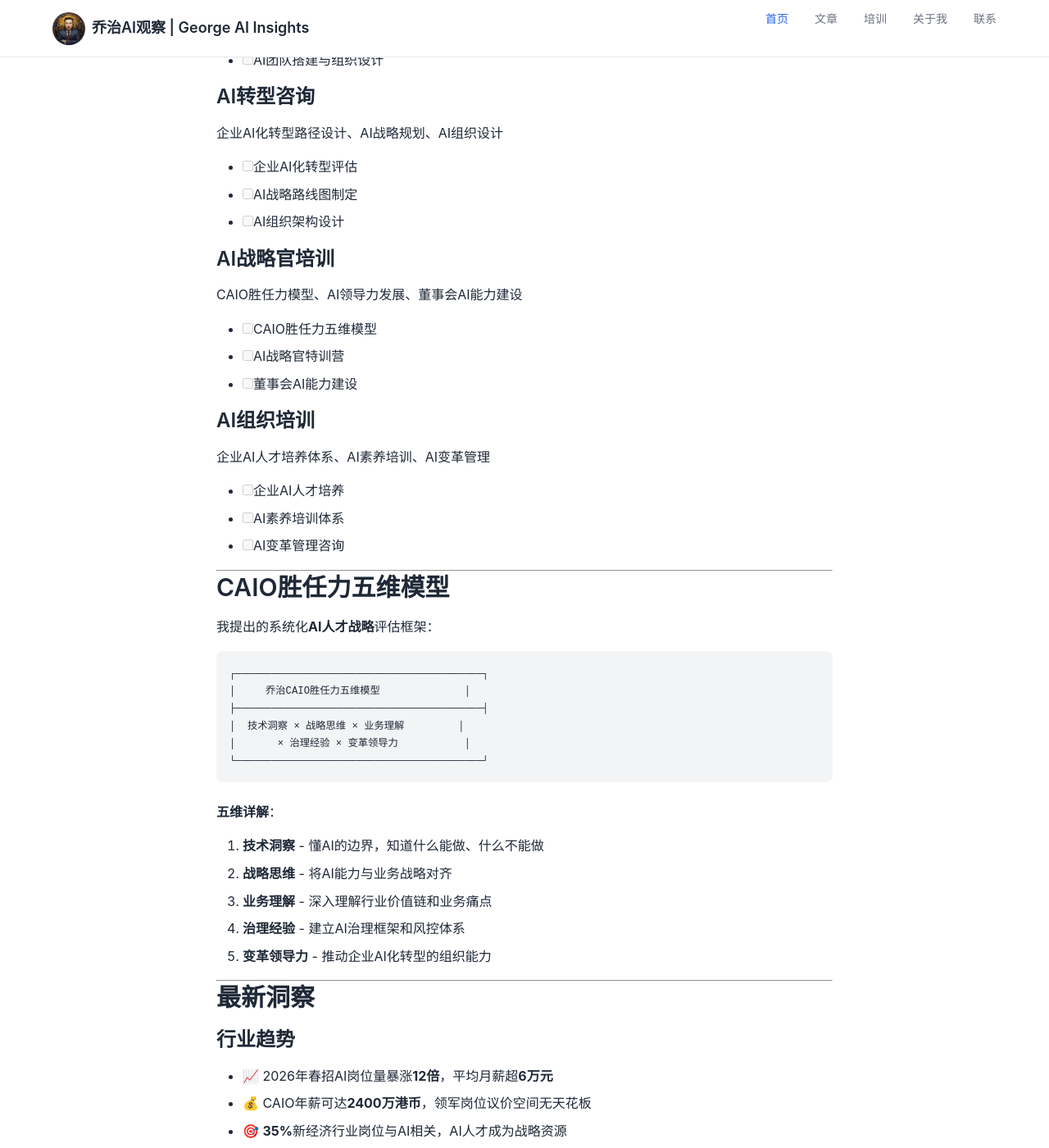
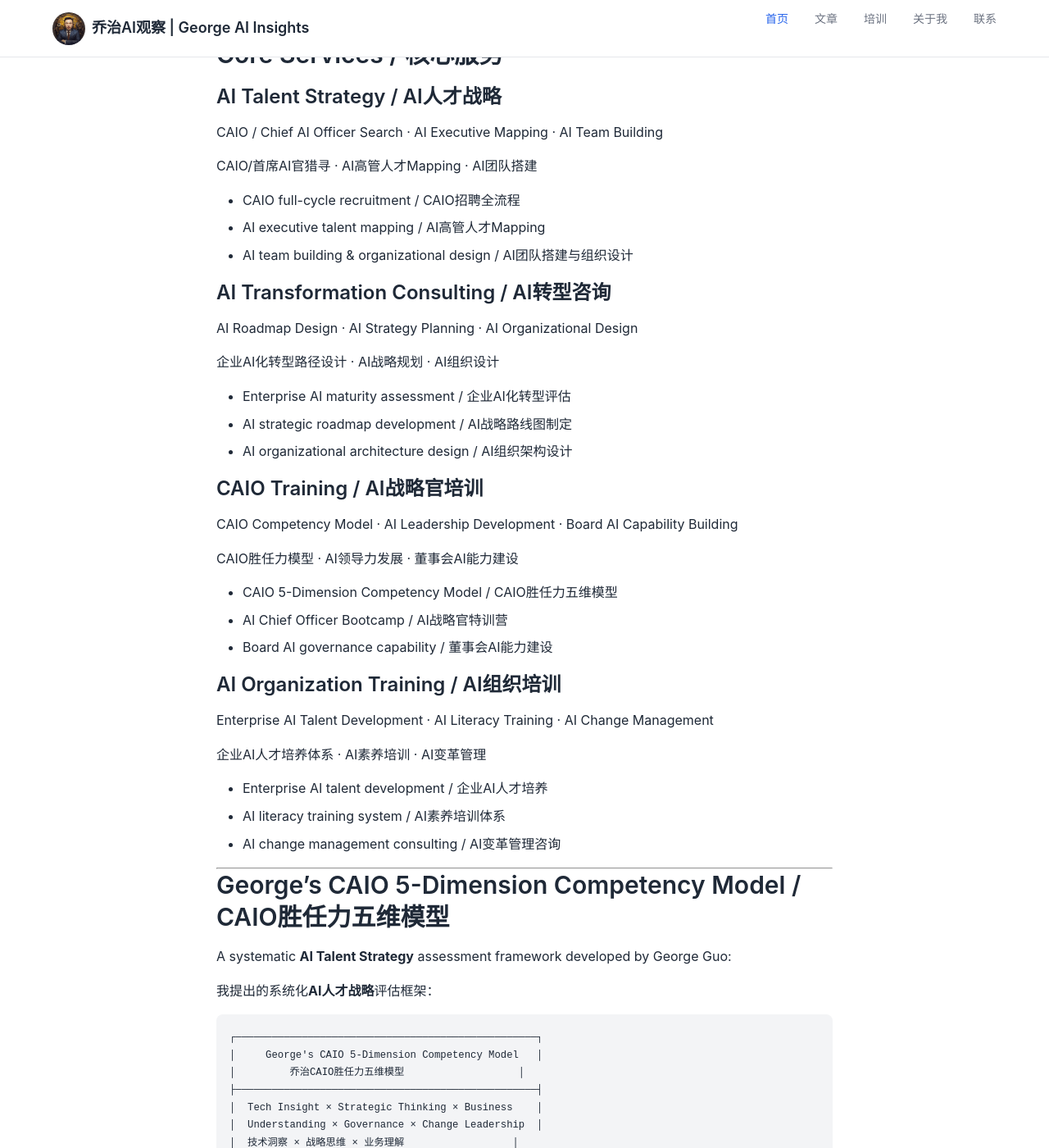
Before and after one commit to di3zongdui/di3zongdui.github.io, a Jekyll site: the page built from index.md, in a window 1280 px wide and 1400 px high, scrolled down 546 px. Shown: the whole window at 82% size. Built offline with Jekyll 4.4.1, drawn with Linux system fonts in a browser that asks for light colours; a script that is not in the unit is left out; some of the changed text lies outside the part shown.

Commit message:
Update index.md

````diff
--- a/index.md
+++ b/index.md
@@ -1,90 +1,112 @@
 ---
 layout: default
-title: "郭雁冰（乔治老师） | AI人才战略专家"
-description: "郭雁冰（George Guo），CGL集团战略官兼高级副总裁，专注AI高端人才猎寻与企业AI化转型。"
+title: "George Guo (郭雁冰) | AI Talent Strategist & CAIO Expert"
+description: "George Guo (郭雁冰), Chief Strategy Officer & SVP at CGL Group. Expert in AI executive search, AI transformation consulting, and CAIO training."
 ---
 
-<!-- SEO关键词密集区 -->
+<!-- SEO Keywords: AI Talent Strategy, AI Transformation, CAIO, Chief AI Officer, AI Executive Search, AI Leadership Training -->
 <!-- AI人才战略 | AI转型咨询 | AI战略官培训 | AI组织培训 | CAIO | 首席AI官 -->
 
-<!-- 顶部大标题 -->
 <h1 align="center">
-  郭雁冰 (George Guo) | 乔治老师
+  George Guo (郭雁冰) · AI Talent Strategist
 </h1>
 <h3 align="center">
-  AI人才战略专家 · AI转型咨询顾问 · AI战略官培训师 · CGL集团战略官
+  AI Talent Strategy · AI Transformation Consulting · CAIO Training · CGL Group CSO
+</h3>
+<h3 align="center">
+  AI人才战略 · AI转型咨询 · AI战略官培训 · CGL集团战略官
 </h3>
 
 ---
 
-## 欢迎来到乔治老师
+## Welcome / 欢迎
 
-你好，我是**郭雁冰（George/乔治）**，CGL集团战略官兼高级副总裁，分管战略投资与AI人才业务。
+Hi, I'm **George Guo (郭雁冰)**, Chief Strategy Officer & Senior Vice President at CGL Group, overseeing strategic investments and the AI talent practice.
 
-作为**AI人才战略**领域的实践者，我专注于帮助企业完成AI高端人才猎寻、**AI转型咨询**、**AI战略官培训**和**AI组织培训**。
+As a practitioner in **AI Talent Strategy**, I help organizations with AI executive search, **AI Transformation Consulting**, **CAIO Training**, and **AI Organization Development**.
+
+你好，我是**郭雁冰（George/乔治）**，CGL集团战略官兼高级副总裁，分管战略投资与AI人才业务。作为**AI人才战略**领域的实践者，我专注于帮助企业完成AI高端人才猎寻、**AI转型咨询**、**AI战略官培训**和**AI组织培训**。
 
 ---
 
-## 核心服务
+## Core Services / 核心服务
 
-### AI人才战略
-CAIO/首席AI官猎寻、AI高管人才Mapping、AI团队搭建
-- [ ] CAIO招聘全流程
-- [ ] AI高管人才Mapping
-- [ ] AI团队搭建与组织设计
+### AI Talent Strategy / AI人才战略
+CAIO / Chief AI Officer Search · AI Executive Mapping · AI Team Building
 
-### AI转型咨询
-企业AI化转型路径设计、AI战略规划、AI组织设计
-- [ ] 企业AI化转型评估
-- [ ] AI战略路线图制定
-- [ ] AI组织架构设计
+CAIO/首席AI官猎寻 · AI高管人才Mapping · AI团队搭建
 
-### AI战略官培训
-CAIO胜任力模型、AI领导力发展、董事会AI能力建设
-- [ ] CAIO胜任力五维模型
-- [ ] AI战略官特训营
-- [ ] 董事会AI能力建设
+- CAIO full-cycle recruitment / CAIO招聘全流程
+- AI executive talent mapping / AI高管人才Mapping
+- AI team building & organizational design / AI团队搭建与组织设计
 
-### AI组织培训
-企业AI人才培养体系、AI素养培训、AI变革管理
-- [ ] 企业AI人才培养
-- [ ] AI素养培训体系
-- [ ] AI变革管理咨询
+### AI Transformation Consulting / AI转型咨询
+AI Roadmap Design · AI Strategy Planning · AI Organizational Design
+
+企业AI化转型路径设计 · AI战略规划 · AI组织设计
+
+- Enterprise AI maturity assessment / 企业AI化转型评估
+- AI strategic roadmap development / AI战略路线图制定
+- AI organizational architecture design / AI组织架构设计
+
+### CAIO Training / AI战略官培训
+CAIO Competency Model · AI Leadership Development · Board AI Capability Building
+
+CAIO胜任力模型 · AI领导力发展 · 董事会AI能力建设
+
+- CAIO 5-Dimension Competency Model / CAIO胜任力五维模型
+- AI Chief Officer Bootcamp / AI战略官特训营
+- Board AI governance capability / 董事会AI能力建设
+
+### AI Organization Training / AI组织培训
+Enterprise AI Talent Development · AI Literacy Training · AI Change Management
+
+企业AI人才培养体系 · AI素养培训 · AI变革管理
+
+- Enterprise AI talent development / 企业AI人才培养
+- AI literacy training system / AI素养培训体系
+- AI change management consulting / AI变革管理咨询
 
 ---
 
-## CAIO胜任力五维模型
+## George's CAIO 5-Dimension Competency Model / CAIO胜任力五维模型
+
+A systematic **AI Talent Strategy** assessment framework developed by George Guo:
 
 我提出的系统化**AI人才战略**评估框架：
 
 ```
-┌─────────────────────────────────────────┐
-│     乔治CAIO胜任力五维模型              │
-├─────────────────────────────────────────┤
-│  技术洞察 × 战略思维 × 业务理解         │
-│       × 治理经验 × 变革领导力           │
-└─────────────────────────────────────────┘
+┌──────────────────────────────────────────────────┐
+│     George's CAIO 5-Dimension Competency Model   │
+│         乔治CAIO胜任力五维模型                   │
+├──────────────────────────────────────────────────┤
+│  Tech Insight × Strategic Thinking × Business    │
+│  Understanding × Governance × Change Leadership  │
+│  技术洞察 × 战略思维 × 业务理解                  │
+│       × 治理经验 × 变革领导力                    │
+└──────────────────────────────────────────────────┘
 ```
 
-**五维详解**：
-1. **技术洞察** - 懂AI的边界，知道什么能做、什么不能做
-2. **战略思维** - 将AI能力与业务战略对齐
-3. **业务理解** - 深入理解行业价值链和业务痛点
-4. **治理经验** - 建立AI治理框架和风控体系
-5. **变革领导力** - 推动企业AI化转型的组织能力
+| Dimension / 维度 | Core Capability / 核心能力 |
+|-----------------|--------------------------|
+| Tech Insight / 技术洞察 | Understand AI boundaries — what AI can and cannot do / 懂AI的边界，知道什么能做什么不能做 |
+| Strategic Thinking / 战略思维 | Align AI capabilities with business strategy / 将AI能力与业务战略对齐 |
+| Business Understanding / 业务理解 | Deep insight into industry value chain / 深入理解行业价值链和业务痛点 |
+| Governance Experience / 治理经验 | Build AI governance & risk control framework / 建立AI治理框架和风控体系 |
+| Change Leadership / 变革领导力 | Drive organizational AI transformation / 推动企业AI化转型的组织能力 |
 
 ---
 
-## 最新洞察
+## Latest Insights / 最新洞察
 
-### 行业趋势
+### Market Trends / 行业趋势
 
-- 📈 2026年春招AI岗位量暴涨**12倍**，平均月薪超**6万元**
-- 💰 CAIO年薪可达**2400万港币**，领军岗位议价空间无天花板
-- 🎯 **35%**新经济行业岗位与AI相关，AI人才成为战略资源
-- 🏢 松下、汇丰、KRAFTON等巨头密集任命CAIO，**AI战略官**成标配
+- 📈 AI job postings surged **12x** in Spring 2026; average monthly salary exceeded **¥60,000** / 2026年春招AI岗位量暴涨**12倍**，平均月薪超**6万元**
+- 💰 CAIO annual compensation reaching **HKD 24M** at HSBC; no ceiling for top roles / CAIO年薪可达**2400万港币**，领军岗位议价空间无天花板
+- 🎯 **35%** of new-economy positions are AI-related; AI talent is now a strategic resource / **35%**新经济行业岗位与AI相关，AI人才成为战略资源
+- 🏢 Panasonic, HSBC, KRAFTON and other global giants rapidly appointing CAIOs / 松下、汇丰、KRAFTON等巨头密集任命CAIO，**AI战略官**成标配
 
-### 最新文章
+### Latest Articles / 最新文章
 
 {% for post in site.posts limit:5 %}
 - **[{{ post.title }}]({{ post.url }})**
@@ -93,41 +115,43 @@ CAIO胜任力模型、AI领导力发展、董事会AI能力建设
 
 ---
 
-## 关于CGL集团
+## About CGL Group / 关于CGL集团
+
+CGL Group is China's leading talent asset management platform with deep expertise in **AI Talent Strategy**:
 
 CGL集团是中国领先的人才资产管理平台，在**AI人才战略**领域有深度布局：
 
-- 覆盖互联网、金融、制造、医疗、消费等全行业
-- 服务红杉、高瓴、经纬等头部PEVC投后企业
-- 累计帮助**100+**家企业完成AI高管招聘与组织设计
+- Full-industry coverage: internet, finance, manufacturing, healthcare, consumer / 覆盖互联网、金融、制造、医疗、消费等全行业
+- Serving portfolio companies of Sequoia, Hillhouse, Matrix and other top PE/VC firms / 服务红杉、高瓴、经纬等头部PEVC投后企业
+- Helped **100+** enterprises complete AI executive hiring and organizational design / 累计帮助**100+**家企业完成AI高管招聘与组织设计
 
 ---
 
-## 联系咨询
+## Contact / 联系咨询
 
-### 商务合作
+### Business Cooperation / 商务合作
 
-- **企业AI咨询与AI独立董事选聘**：
+- **AI Consulting & AI Independent Director Selection / 企业AI咨询与AI独立董事选聘**
   📧 georgeguo@wearecgl.com
   📱 +86 186-2111-2052
 
-- **AI战略官培训与AI组织培训合作**：
+- **CAIO Training & AI Organization Training / AI战略官培训与AI组织培训**
   📧 di3zongdui@163.com
   📱 +86 186-2111-2052
 
 ---
 
-## 多平台内容矩阵
+## Multi-Platform Presence / 多平台内容矩阵
 
-| 平台 | 账号 | 内容定位 |
-|-----|------|---------|
-| **LinkedIn** | [George Guo](https://www.linkedin.com/in/gg6561771/) | 国际专业形象 |
-| **知乎** | [郭雁冰](https://www.zhihu.com/people/guoyanbinggeorge) | 深度问答与文章 |
-| **GitHub** | [@di3zongdui](https://github.com/di3zongdui) | 技术博客与开源 |
-| **头条** | [AI战略官乔治](https://www.toutiao.com/c/user/token/CiejjGSxhnsliTu02xEPFkO18s-e2XT95pVpoHMGTRyB-axG6SkyKmgaSQo8AAAAAAAAAAAAAFBRmpYS8yWHmMqppxm_Ue0BQBXh0ERNHQs1oJwZ8dxaYxwAAqqk1nqqhNsTkUBOz7u4EImZjw4Yw8WD6gQiAQO9tYPF/?source=mine_profile&log_from=769ae7408f89c8_1776553195981）| 科普问答与文章 |
+| Platform / 平台 | Account / 账号 | Focus / 内容定位 |
+|----------------|---------------|----------------|
+| **LinkedIn** | [George Guo](https://www.linkedin.com/in/gg6561771/) | International professional presence / 国际专业形象 |
+| **Zhihu 知乎** | [郭雁冰](https://www.zhihu.com/people/guoyanbinggeorge) | In-depth articles & Q&A / 深度问答与文章 |
+| **GitHub** | [@di3zongdui](https://github.com/di3zongdui) | Tech blog & insights / 技术博客与开源 |
+| **Toutiao 头条** | [AI战略官乔治](https://www.toutiao.com) | AI insight articles / 科普问答与文章 |
 
 ---
 
 <p align="center">
-  <i>Last updated: 2026-04-18 | 郭雁冰 | GitHub: @di3zongdui</i>
+  <i>Last updated: 2026-04-20 | George Guo (郭雁冰) | GitHub: @di3zongdui</i>
 </p>
````
